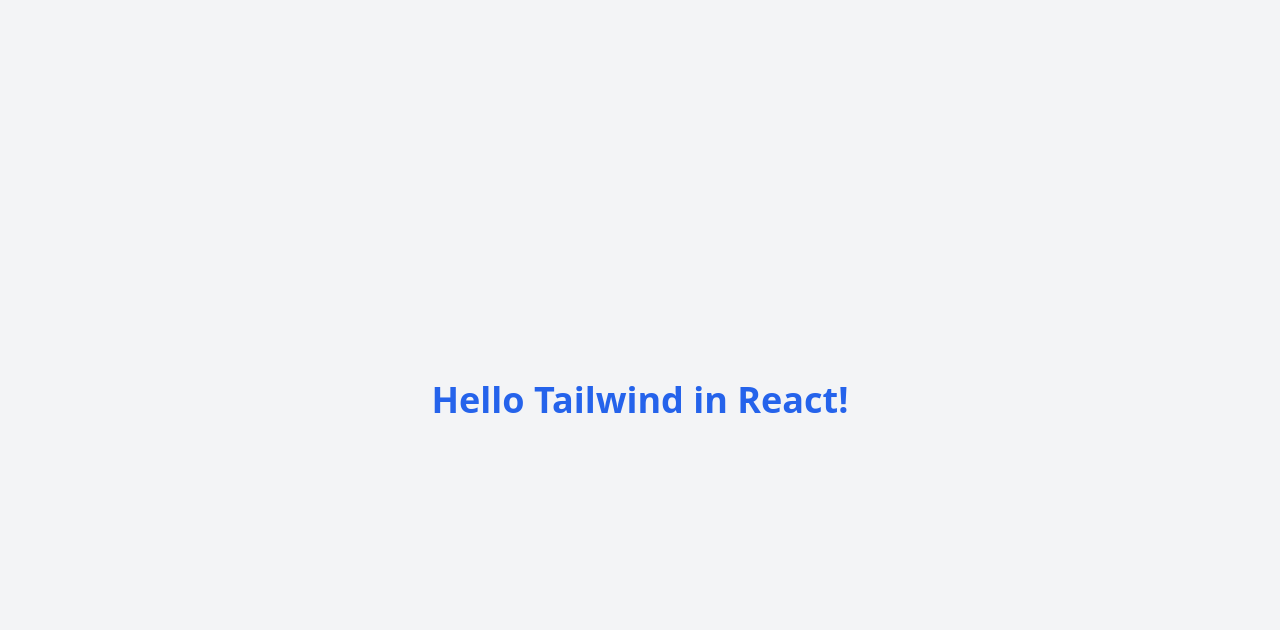
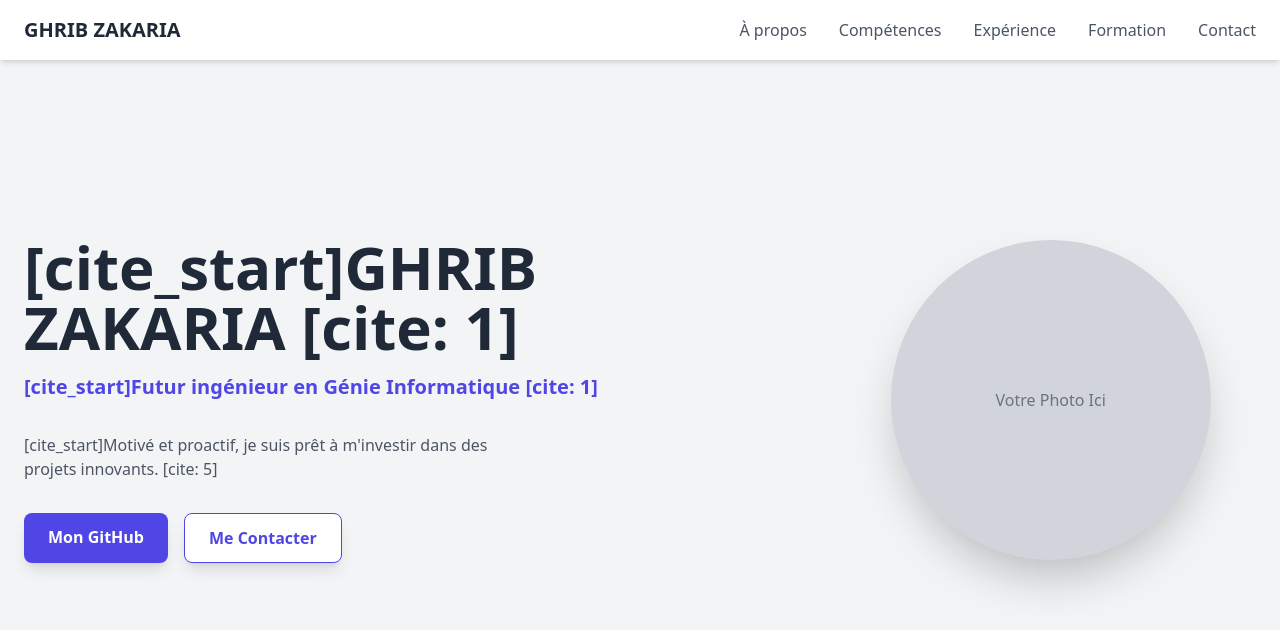
Before and after one commit to zakariaghrib/portfolio-zakariaGhrib, a React (Create React App) app: page / in a window 1280 px wide. Shown: the top 630 px of the page. Built offline with nearby package versions, Linux system fonts and the light colour scheme.

Commit message:
Update App.js

```diff
--- a/src/App.js
+++ b/src/App.js
@@ -1,10 +1,19 @@
-// src/App.js
+import React from 'react';
+import Header from './components/Header';
+import Hero from './components/Hero';
+import './App.css';
+
 function App() {
   return (
-        <div className="flex justify-center items-center h-screen bg-gray-100">
-          <h1 className="text-4xl font-bold text-blue-600">
-            Hello Tailwind in React!
-          </h1>
+    <div className="font-sans text-gray-900">
+      <Header />
+      <main>
+        <Hero />
+        {/* Les autres sections viendront ici */}
+        {/* <About /> */}
+        {/* <Skills /> */}
+        {/* etc. */}
+      </main>
     </div>
   );
 }
```
Lines whose indentation alone changed are shown as unchanged.
